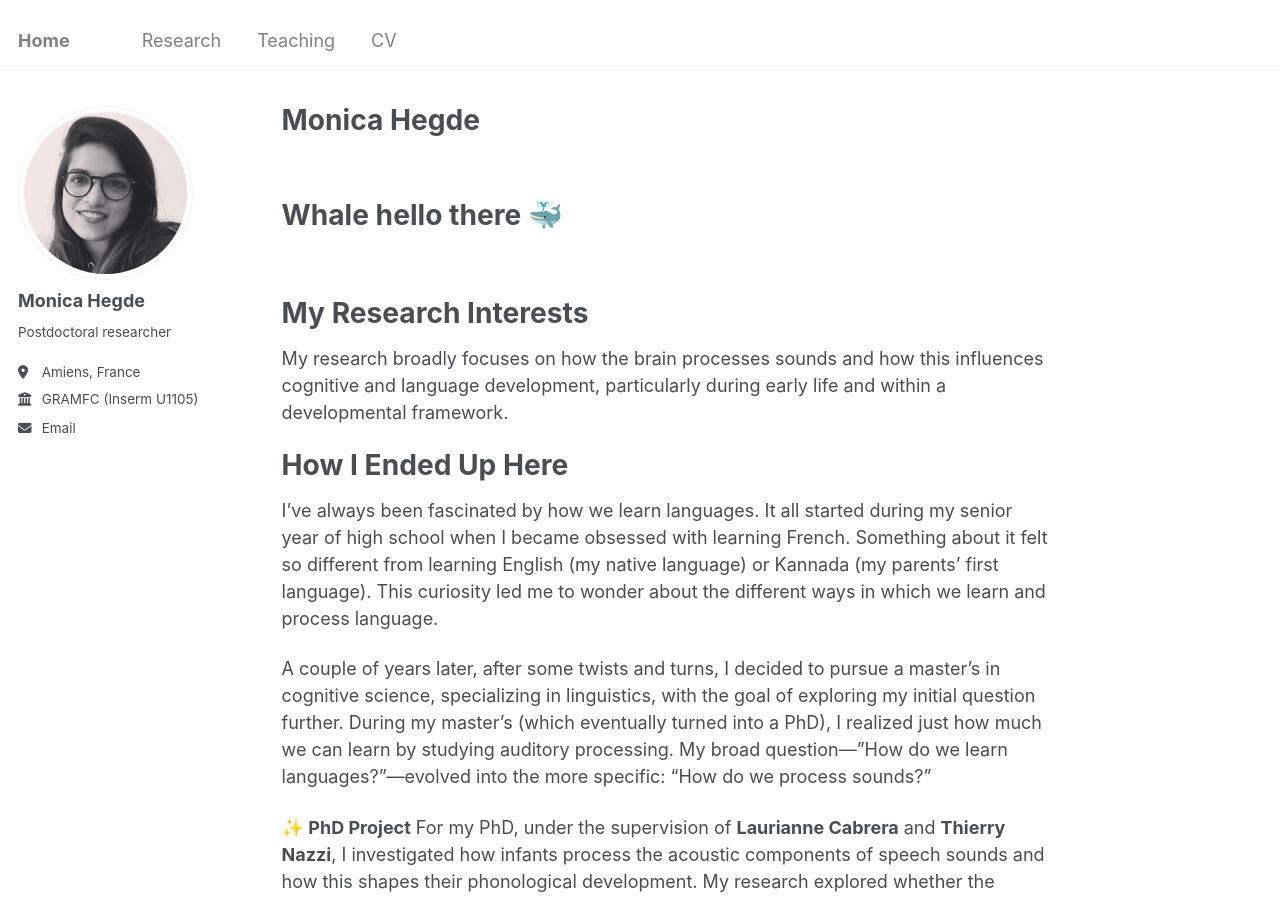
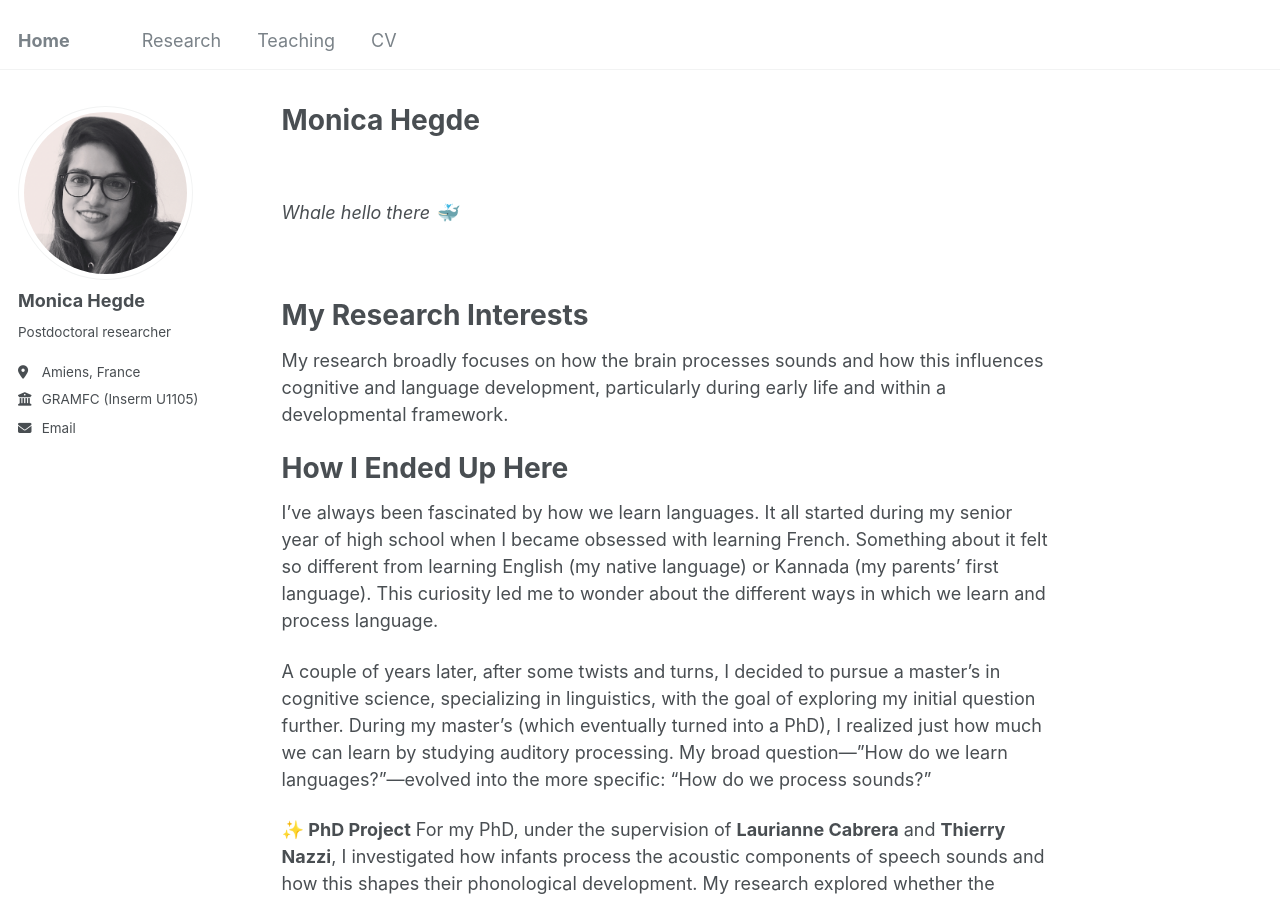
Before and after one commit to hahaharmonica/hahaharmonica.github.io, a Jekyll site: the page built from _pages/about.md, in a window 1280 px wide and 900 px high. Built offline with Jekyll 4.4.1, drawn with Linux system fonts in a browser that asks for light colours.

```diff
--- a/_pages/about.md
+++ b/_pages/about.md
@@ -9,8 +9,8 @@ redirect_from:
 &nbsp;
 &nbsp;
 
-Whale hello there 🐳
-====
+*Whale hello there 🐳*
+
 &nbsp;
 &nbsp;
 
```
